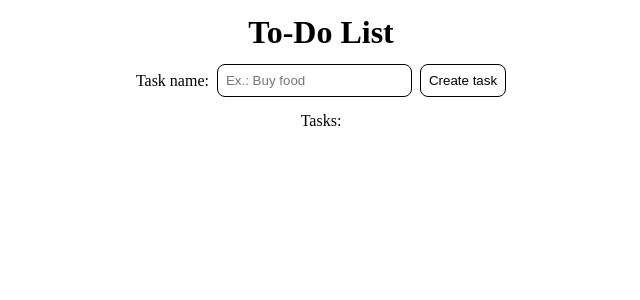
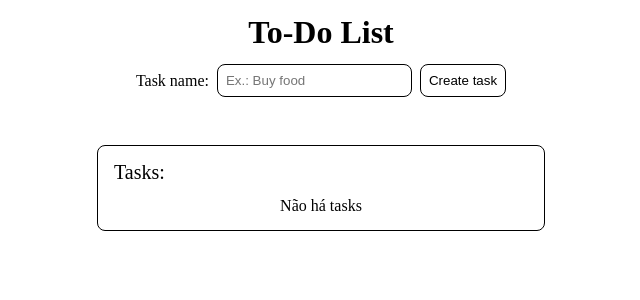
Before and after one commit to LuisEduardo20/americanas-ada_react-II, a React (Create React App) app: page / in a window 1280 px wide. Shown: the top 300 px of the page, without its empty margins (319-959 px from the left). Built offline with nearby package versions, Linux system fonts and the light colour scheme.

Commit message:
feat: tasks empty message

```diff
--- a/src/components/TasksList/index.tsx
+++ b/src/components/TasksList/index.tsx
@@ -8,15 +8,17 @@ const TasksList = () => {
   const { tasks } = useTask();
 
   return (
-    <S.NumbersList>
+    <S.TasksListContainer>
       <h3>Tasks:</h3>
 
       <ul>
-        {tasks.map((task) => (
-          <Task taskText={task} />
-        ))}
+        {tasks.length > 0 ? (
+          tasks.map((task) => <Task taskText={task} />)
+        ) : (
+          <S.EmptyTasksMessage>Não há tasks</S.EmptyTasksMessage>
+        )}
       </ul>
-    </S.NumbersList>
+    </S.TasksListContainer>
   );
 };
 
--- a/src/components/TasksList/styles.ts
+++ b/src/components/TasksList/styles.ts
@@ -1,9 +1,30 @@
 import styled from "styled-components";
 
-export const NumbersList = styled.section`
+export const TasksListContainer = styled.section`
+  width: 35%;
+  margin-top: 2rem;
+
+  border: 1px solid black;
+  padding: 1rem;
+  border-radius: 8px;
+
   display: flex;
   flex-direction: column;
   align-items: flex-start;
+
+  h3 {
+    font-weight: 500;
+    font-size: 1.25rem;
+  }
+
+  ul {
+    width: 100%;
+  }
+`;
+
+export const EmptyTasksMessage = styled.p`
+  width: 100%;
+  text-align: center;
 `;
 
 export const StyledCheckbox = styled.div<{ checked: boolean }>`
@@ -24,4 +45,16 @@ export const Task = styled.li`
   display: flex;
   align-items: center;
   gap: 0.5rem;
+  justify-content: space-between;
+
+  div {
+    display: flex;
+    align-items: center;
+    gap: 0.5rem;
+  }
+
+  button {
+    background-color: transparent;
+    border: none;
+  }
 `;
```
